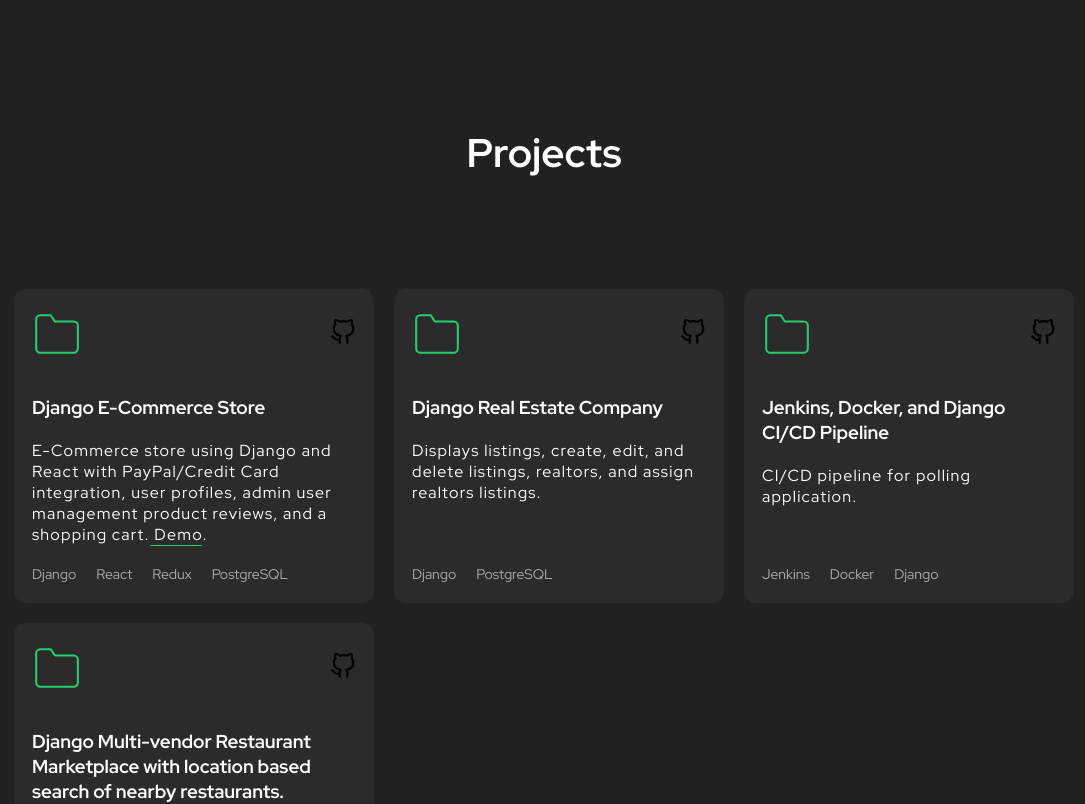
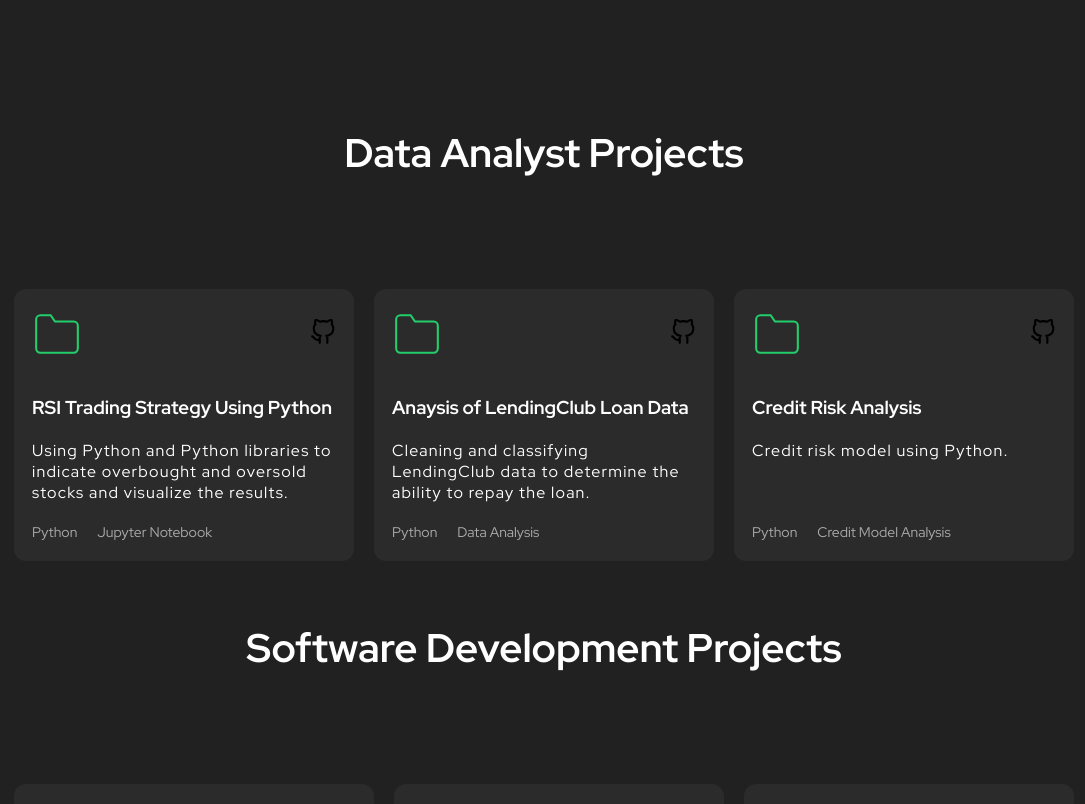
Before and after one commit to SarahSchoonmaker/sarah-react-portfolio, a React (Create React App) app: page / in a window 1280 px wide. Shown: the part 920-1724 px from the top of the page, without its empty margins (96-1181 px from the left). Built offline with nearby package versions, Linux system fonts and the light colour scheme.

Commit message:
edited footer

```diff
--- a/src/components/About/About.tsx
+++ b/src/components/About/About.tsx
@@ -18,7 +18,7 @@ export function About(){
           <h2>About Me</h2>
         </ScrollAnimation>
         <ScrollAnimation animateIn="fadeInLeft" delay={0.2 * 1000}>
-          <p>Software Developer pursuing an MS in Computer Science at the Stevens Insitute of Technology. In my free time,
+          <p>Quantitative Analyst and Software Developer pursuing an MS in Computer Science at the Stevens Insitute of Technology. In my free time,
             I enjoy the gym, watching ice hockey (Go Rangers), studying the financial markets,
             pursuing offensive security certifications (OSCP and OSWP), and finding new recipes to cook.
             NY native currently residing in Palm Beach, FL.
--- a/src/components/Footer/Footer.tsx
+++ b/src/components/Footer/Footer.tsx
@@ -21,7 +21,7 @@ export function Footer() {
 
       <div className="social-media">
         <a
-          href="https://www.linkedin.com/in/trader-sarah/"
+          href="www.linkedin.com/in/compliance-sarah"
           target="_blank"
           rel="noreferrer"
         >
--- a/src/components/Hero/Hero.tsx
+++ b/src/components/Hero/Hero.tsx
@@ -13,12 +13,12 @@ export function Hero(){
           <h1>Sarah Schoonmaker</h1>
         </ScrollAnimation>
         <ScrollAnimation animateIn="fadeInUp" delay={0.4 * 1000}>
-          <h3>Software Developer</h3>
+          <h3>Data Analyst & Software Developer</h3>
         </ScrollAnimation>
         <ScrollAnimation animateIn="fadeInUp" delay={0.6 * 1000}>
-          <p className="small-resume">Skilled Software Developer using
+          <p className="small-resume">Skilled Data Analyst using Python, SQL, AWS, and Tableau. Software Developer using
           Python, Django, React, TypeScript, PostgreSQL, AWS, Pytest/Cypress, Docker, Linux,
-          Bash/Shell Scripting, Jenkins, and more to build highly functional, scalable, and beautiful web applications.</p>
+          Bash/Shell Scripting, and Jenkins.</p>
         </ScrollAnimation>
 
           <ScrollAnimation animateIn="fadeInUp" delay={0.8*1000}>
--- a/src/components/Portfolio/Portfolio.tsx
+++ b/src/components/Portfolio/Portfolio.tsx
@@ -7,7 +7,93 @@ import ScrollAnimation from "react-animate-on-scroll";
 export function Portfolio(){
   return(
     <Container id="portfolio">
-      <h2>Projects</h2>
+      <h2>Data Analyst Projects</h2>
+      <div className="projects">
+
+      <ScrollAnimation animateIn="flipInX">
+        <div className="project">
+          <header>
+          <svg width="50" xmlns="http://www.w3.org/2000/svg" role="img" viewBox="0 0 24 24" fill="none" stroke="#23ce6b " stroke-width="1" stroke-linecap="round" stroke-linejoin="round" ><title>Folder</title><path d="M22 19a2 2 0 0 1-2 2H4a2 2 0 0 1-2-2V5a2 2 0 0 1 2-2h5l2 3h9a2 2 0 0 1 2 2z"></path></svg>
+          <div className="project-links">
+            <a href="https://github.com/SarahSchoonmaker/rsi-trading.git" target="_blank" rel="noreferrer">
+              <img src={githubIcon} alt="GitHub" />
+            </a>
+          </div>
+          </header>
+          <div className="body">
+            <h3>RSI Trading Strategy Using Python</h3>
+            <p>Using Python and Python libraries to indicate overbought and oversold stocks
+              and visualize the results.
+
+            </p>
+          </div>
+          <footer>
+            <ul className="tech-list">
+              <li>Python</li>
+              <li>Jupyter Notebook</li>
+
+            </ul>
+          </footer>
+        </div>
+      </ScrollAnimation>
+
+        <ScrollAnimation animateIn="flipInX">
+          <div className="project">
+            <header>
+            <svg width="50" xmlns="http://www.w3.org/2000/svg" role="img" viewBox="0 0 24 24" fill="none" stroke="#23ce6b " stroke-width="1" stroke-linecap="round" stroke-linejoin="round" ><title>Folder</title><path d="M22 19a2 2 0 0 1-2 2H4a2 2 0 0 1-2-2V5a2 2 0 0 1 2-2h5l2 3h9a2 2 0 0 1 2 2z"></path></svg>
+            <div className="project-links">
+              <a href="https://github.com/SarahSchoonmaker/lendingclub-data.git" target="_blank" rel="noreferrer">
+                <img src={githubIcon} alt="GitHub" />
+              </a>
+
+            </div>
+            </header>
+            <div className="body">
+              <h3>Anaysis of LendingClub Loan Data</h3>
+              <p>Cleaning and classifying LendingClub data to determine the
+                ability to repay the loan.
+
+              </p>
+            </div>
+            <footer>
+              <ul className="tech-list">
+                <li>Python</li>
+                <li>Data Analysis</li>
+
+              </ul>
+            </footer>
+          </div>
+        </ScrollAnimation>
+
+        <ScrollAnimation animateIn="flipInX">
+          <div className="project">
+            <header>
+            <svg width="50" xmlns="http://www.w3.org/2000/svg" role="img" viewBox="0 0 24 24" fill="none" stroke="#23ce6b " stroke-width="1" stroke-linecap="round" stroke-linejoin="round" ><title>Folder</title><path d="M22 19a2 2 0 0 1-2 2H4a2 2 0 0 1-2-2V5a2 2 0 0 1 2-2h5l2 3h9a2 2 0 0 1 2 2z"></path></svg>
+            <div className="project-links">
+              <a href="https://github.com/SarahSchoonmaker/credit-risk-python.git" target="_blank" rel="noreferrer">
+                <img src={githubIcon} alt="GitHub" />
+              </a>
+
+            </div>
+            </header>
+            <div className="body">
+              <h3>Credit Risk Analysis</h3>
+              <p>Credit risk model using Python.
+
+              </p>
+            </div>
+            <footer>
+              <ul className="tech-list">
+                <li>Python</li>
+                <li>Credit Model Analysis</li>
+
+              </ul>
+            </footer>
+          </div>
+        </ScrollAnimation>
+        </div>
+
+      <h2 className ="project2">Software Development Projects</h2>
 
       <div className="projects">
 
--- a/src/components/Portfolio/styles.ts
+++ b/src/components/Portfolio/styles.ts
@@ -16,6 +16,7 @@ export const Container = styled.section`
     grid-template-rows: auto;
     gap: 2rem;
     padding: 1rem;
+    margin-bottom:50px;
     overflow: hidden;
 
     .project{
@@ -31,6 +32,8 @@ export const Container = styled.section`
         transform: translateY(-5px);
         background-color: var(--pink);
       }
+
+
 
       header{
         display: flex;
```
